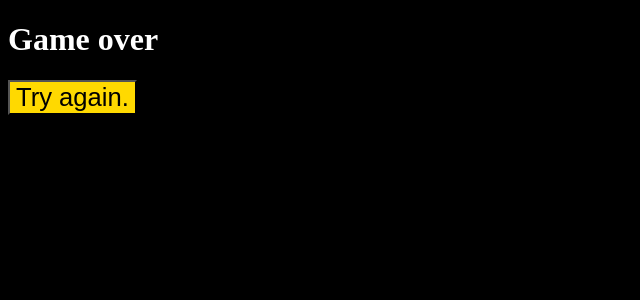
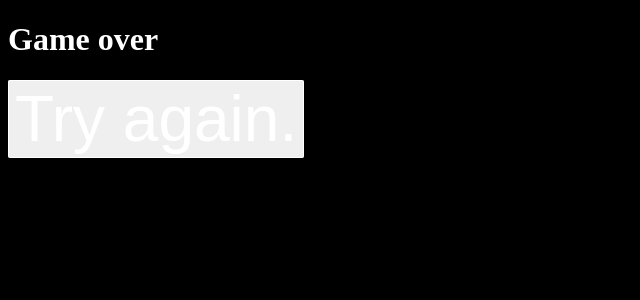
Before and after one commit to divear/Randprix, a React (Create React App) app: page /fail in a window 1280 px wide. Shown: the top 300 px of the page, without its empty margins (0-640 px from the left). Built offline with nearby package versions, Linux system fonts and the light colour scheme.

Commit message:
style changes

```diff
--- a/src/App.css
+++ b/src/App.css
@@ -7,7 +7,10 @@ body{
 }
 button{
   cursor: pointer;
-  background-color: var(--bg);
+  font-size: 5vw;
+  border-radius: 0.1vw;
+  border: 0.1vw white solid;
+  color:white;
 }
 #canvas{
   background-color: rgb(0, 0, 0);
--- a/src/App.jsx
+++ b/src/App.jsx
@@ -5,7 +5,7 @@ import {
 } from "react-router-dom";
 import './App.css';
 import Home from "./components/Home";
-import Signin from "./components/Game";
+import Game from "./components/Game";
 import Fail from "./components/Fail";
 import Win from "./components/Win";
 
@@ -14,7 +14,7 @@ function App() {
     <Router>
         <Switch>
           <Route path="/game">
-            <Signin />
+            <Game />
           </Route>
           <Route path="/fail">
             <Fail/>
--- a/src/components/Fail.jsx
+++ b/src/components/Fail.jsx
@@ -1,11 +1,12 @@
 import React from 'react'
+import { buttons } from './Win';
 
 function Fail() {
     return (
         <div>
             <title>Game over</title>
             <h1>Game over</h1>
-            <button onClick={()=>window.location = "/game"} className="tryAgain">Try again.</button>
+            <button onClick={()=>window.location = "/game"} style={buttons}>Try again.</button>
         </div>
     )
 }
--- a/src/components/Game.jsx
+++ b/src/components/Game.jsx
@@ -11,7 +11,9 @@ const totalCoins = 20
 var coins = 0
 var time = 0
 
-function Signin() {
+
+function Game() {
+  localStorage.setItem("bgColor",bgColor)
   const canvasRef = useRef(null)
 
   useEffect(() => {
@@ -95,4 +97,4 @@ function Signin() {
   );
 }
 
-export default Signin;
+export default Game;
--- a/src/components/Win.jsx
+++ b/src/components/Win.jsx
@@ -1,12 +1,17 @@
 import React from 'react'
 
+export const buttons = {
+    backgroundColor: localStorage.getItem("bgColor")
+}
+
 function Win() {
+
     return (
         <div>
             <title>You won</title>
             <h1>You won</h1>
             <h2>Your time: {localStorage.getItem("time")}s</h2>
-            <button onClick={()=>window.location = "/game"} className="tryAgain">Try again.</button>
+            <button onClick={()=>window.location = "/game"} style={buttons}>Try again.</button>
         </div>
     )
 }
```
